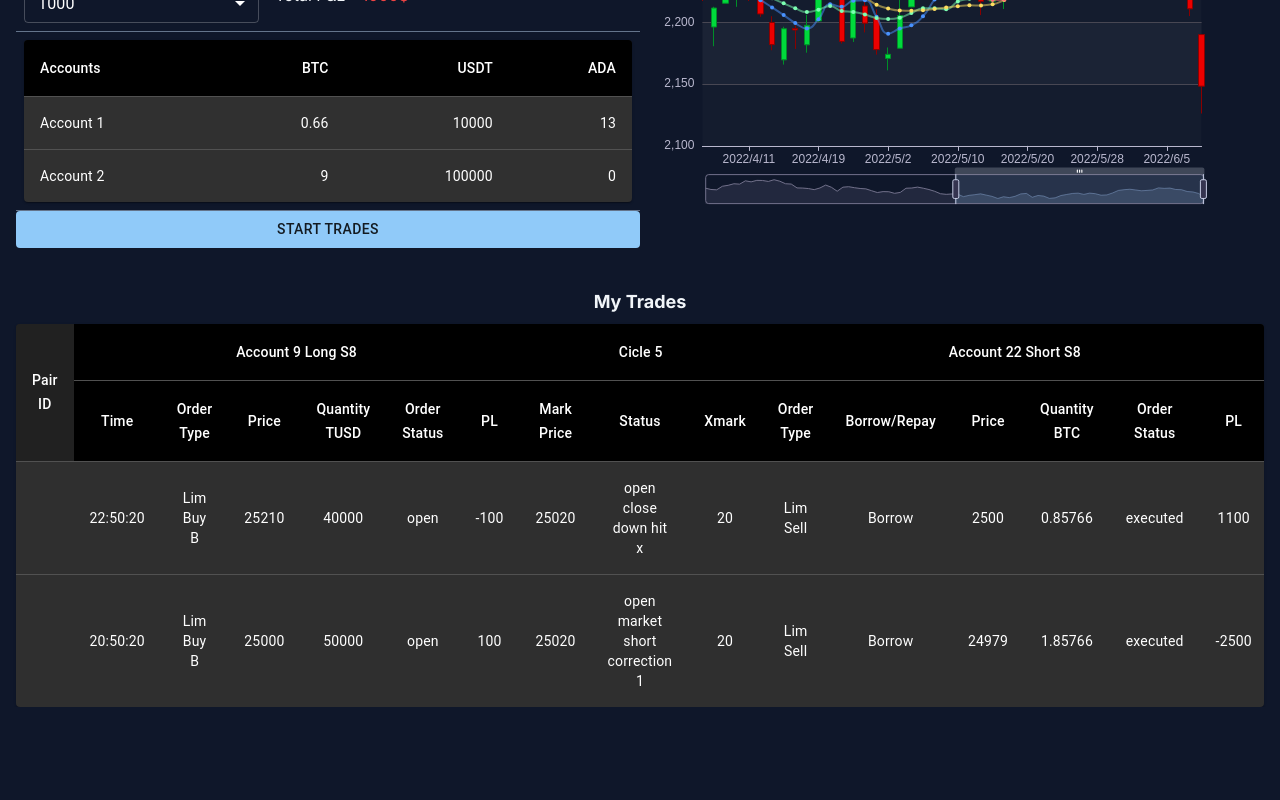
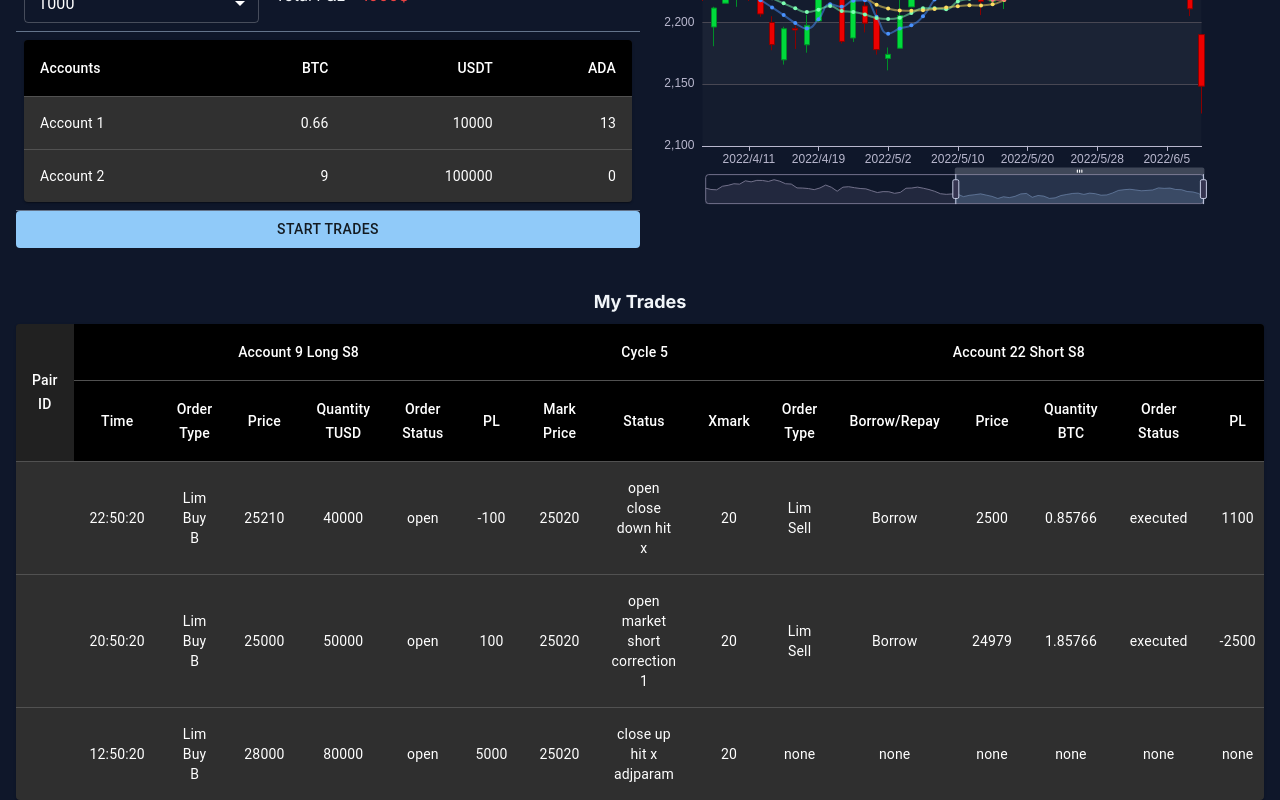
Before and after one commit to TrustInMagic/market-watcher-sketch, a Next.js app: page / in a window 1280 px wide. Shown: the part 289-1089 px from the top of the page. Before the commit the page ends 996 px from the top, so only its background shows below. Built offline with nearby package versions, Linux system fonts and the light colour scheme.

Commit message:
Add posibility to display orther with only long / only short

```diff
--- a/src/components/OrderTable.tsx
+++ b/src/components/OrderTable.tsx
@@ -99,20 +99,20 @@ const OrderTable = () => {
   const createData = (order: Order, cycle: Cycle): Row => {
     const rowData = {
       time: order.time,
-      longOrderType: order.long.orderType,
-      longPrice: order.long.price,
-      longQuantityTUSD: order.long.quantityTUSD,
-      longOrderStatus: order.long.orderStatus,
-      longPL: order.long.PL,
+      longOrderType: order?.long?.orderType,
+      longPrice: order?.long?.price,
+      longQuantityTUSD: order?.long?.quantityTUSD,
+      longOrderStatus: order?.long?.orderStatus,
+      longPL: order?.long?.PL,
       markPrice: cycle.markPrice,
       status: order.status,
       xMark: cycle.xMark,
-      shortOrderType: order.short.orderType,
-      shortBorRep: order.short.borRep,
-      shortPrice: order.short.price,
-      shortQtyBTC: order.short.qtyBTC,
-      shortOrderStatus: order.short.orderStatus,
-      shortPL: order.short.PL,
+      shortOrderType: order?.short?.orderType,
+      shortBorRep: order?.short?.borRep,
+      shortPrice: order?.short?.price,
+      shortQtyBTC: order?.short?.qtyBTC,
+      shortOrderStatus: order?.short?.orderStatus,
+      shortPL: order?.short?.PL,
     };
 
     return rowData;
@@ -123,7 +123,9 @@ const OrderTable = () => {
   );
 
   const calculateTotalPL = (longPL: number, shortPL: number) => {
-    return longPL + shortPL;
+    const localLongPL = longPL || 0
+    const localShortPL = shortPL || 0;
+    return localLongPL + localShortPL;
   };
 
   return (
@@ -138,7 +140,7 @@ const OrderTable = () => {
               Account 9 Long S8
             </StyledTableCell>
             <StyledTableCell align='center' colSpan={3}>
-              Cicle 5
+              Cycle 5
             </StyledTableCell>
             <StyledTableCell align='center' colSpan={6}>
               Account 22 Short S8
@@ -169,21 +171,31 @@ const OrderTable = () => {
           {rows.map((row, index) => (
             <StyledTableRow key={index}>
               <StyledTableFirstCell></StyledTableFirstCell>
-              <TableCell align='center'>{row.time}</TableCell>
-              <TableCell align='center'>{row.longOrderType}</TableCell>
-              <TableCell align='center'>{row.longPrice}</TableCell>
-              <TableCell align='center'>{row.longQuantityTUSD}</TableCell>
-              <TableCell align='center'>{row.longOrderStatus}</TableCell>
-              <TableCell align='center'>{row.longPL}</TableCell>
-              <TableCell align='center'>{row.markPrice}</TableCell>
-              <TableCell align='center'>{row.status}</TableCell>
-              <TableCell align='center'>{row.xMark}</TableCell>
-              <TableCell align='center'>{row.shortOrderType}</TableCell>
-              <TableCell align='center'>{row.shortBorRep}</TableCell>
-              <TableCell align='center'>{row.shortPrice}</TableCell>
-              <TableCell align='center'>{row.shortQtyBTC}</TableCell>
-              <TableCell align='center'>{row.shortOrderStatus}</TableCell>
-              <TableCell align='center'>{row.shortPL}</TableCell>
+              <TableCell align='center'>{row.time || 'none'}</TableCell>
+              <TableCell align='center'>
+                {row.longOrderType || 'none'}
+              </TableCell>
+              <TableCell align='center'>{row?.longPrice || 'none'}</TableCell>
+              <TableCell align='center'>
+                {row.longQuantityTUSD || 'none'}
+              </TableCell>
+              <TableCell align='center'>
+                {row.longOrderStatus || 'none'}
+              </TableCell>
+              <TableCell align='center'>{row.longPL || 'none'}</TableCell>
+              <TableCell align='center'>{row.markPrice || 'none'}</TableCell>
+              <TableCell align='center'>{row.status || 'none'}</TableCell>
+              <TableCell align='center'>{row.xMark || 'none'}</TableCell>
+              <TableCell align='center'>
+                {row.shortOrderType || 'none'}
+              </TableCell>
+              <TableCell align='center'>{row.shortBorRep || 'none'}</TableCell>
+              <TableCell align='center'>{row.shortPrice || 'none'}</TableCell>
+              <TableCell align='center'>{row.shortQtyBTC || 'none'}</TableCell>
+              <TableCell align='center'>
+                {row.shortOrderStatus || 'none'}
+              </TableCell>
+              <TableCell align='center'>{row.shortPL || 'none'}</TableCell>
               {calculateTotalPL(row.longPL, row.shortPL) > 0 ? (
                 <StyledTablePLProfitCell align='center'>
                   {calculateTotalPL(row.longPL, row.shortPL)}
--- a/src/mockData/mockData.tsx
+++ b/src/mockData/mockData.tsx
@@ -56,6 +56,17 @@ const mockOrders = [
       qtyBTC: 1.85766,
       orderStatus: 'executed',
       PL: -2500,
+    },
+  },
+  {
+    time: '12:50:20',
+    status: 'close up hit x adjparam',
+    long: {
+      orderType: 'Lim Buy B',
+      price: 28000,
+      quantityTUSD: 80000,
+      orderStatus: 'open',
+      PL: 5000,
     },
   },
 ];
@@ -165,5 +176,5 @@ export {
   mockAccounts,
   mockCandleData,
   mockOrders,
-  mockCycle
+  mockCycle,
 };
```
